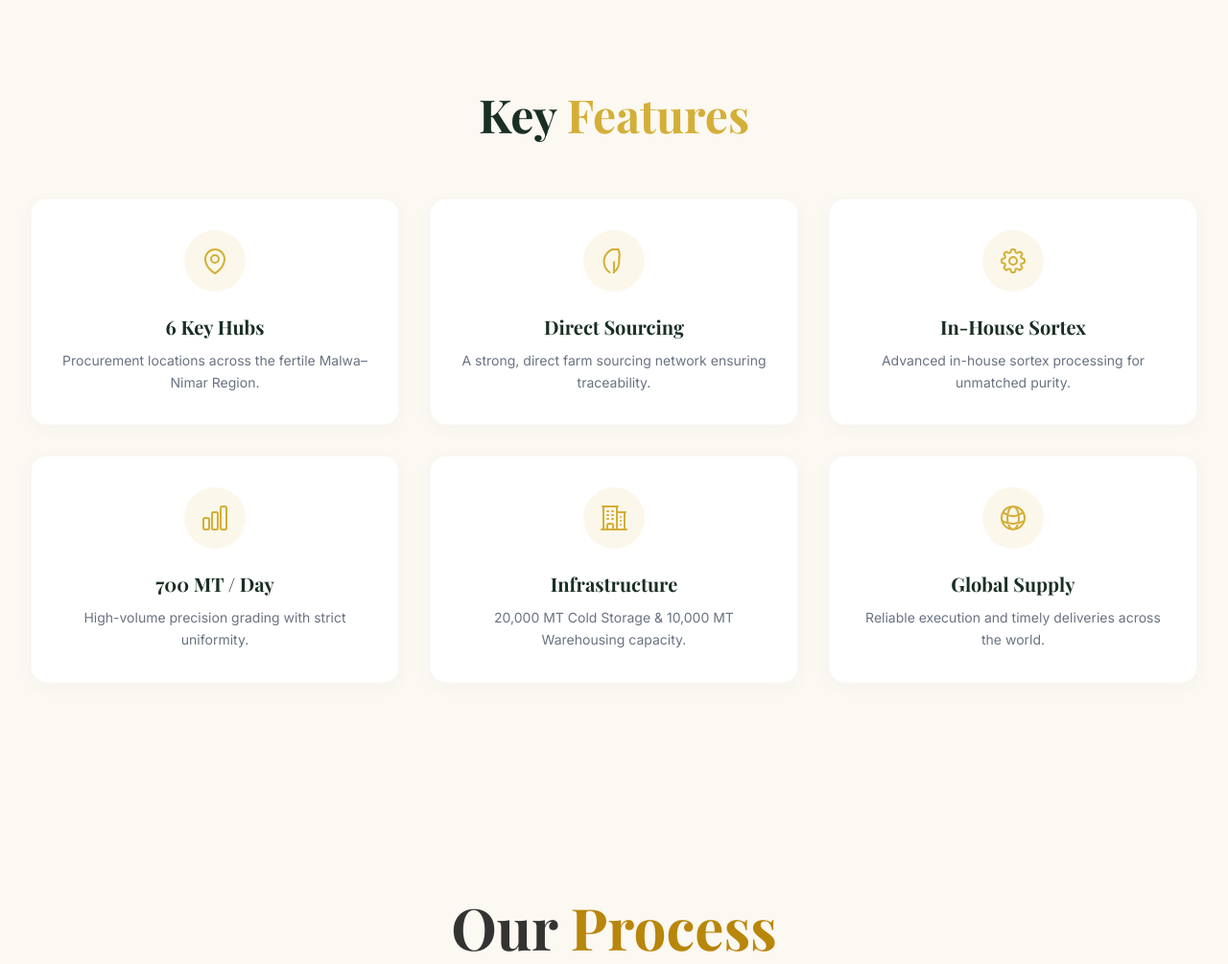
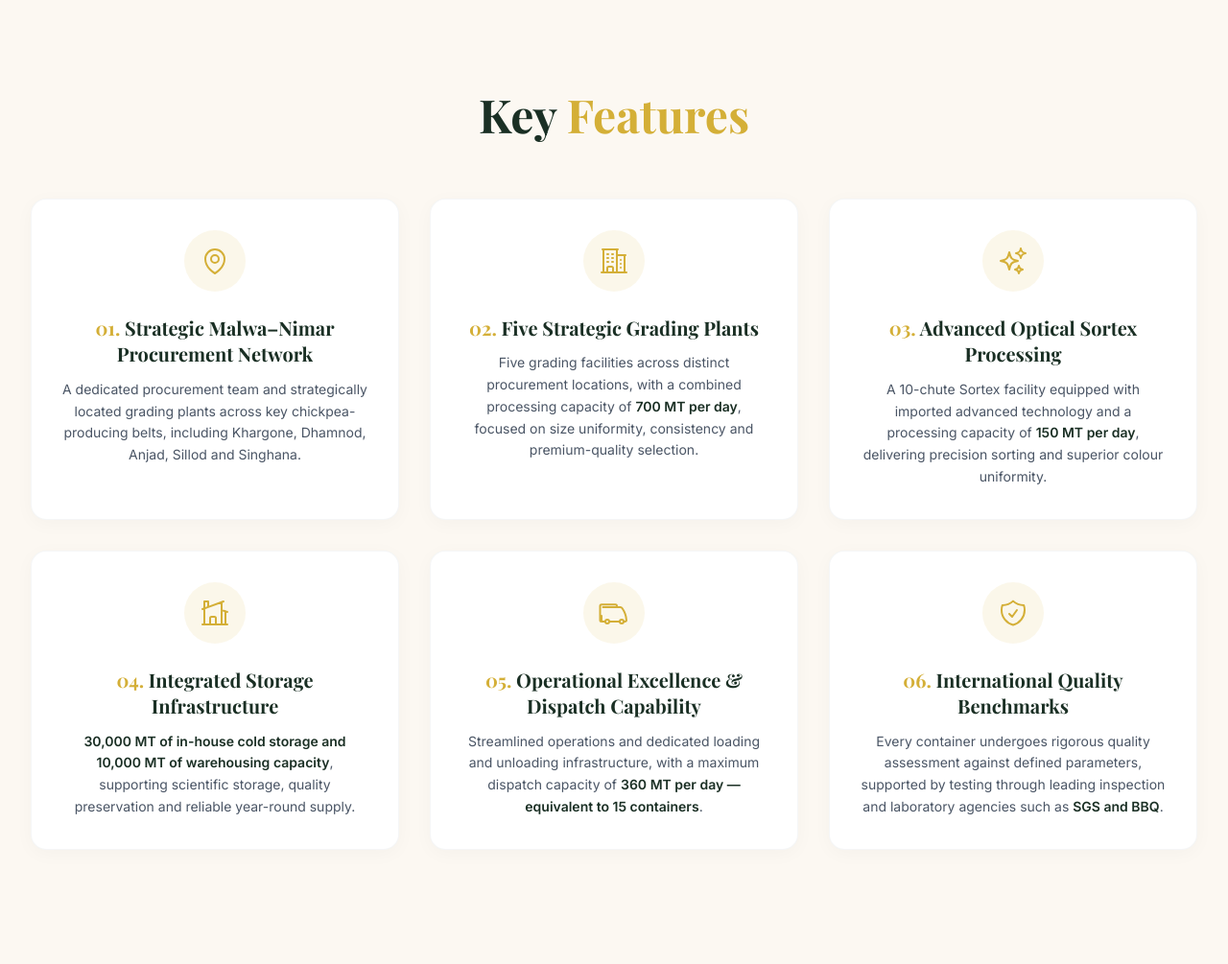
Before and after one commit to dakshs12/jainagroindustries-website, a Laravel app: page / in a window 1280 px wide. Shown: the part 2127-3132 px from the top of the page at 96% size. Run offline with Laravel 12, Linux system fonts and the light colour scheme; style sheets or scripts are compiled from the project's sources; some libraries are stand-ins or nearby versions; some web fonts are replaced.

Commit message:
Update Key Features cards with updated procurement, facility, and quality benchmarks

```diff
--- a/resources/views/about.blade.php
+++ b/resources/views/about.blade.php
@@ -36,7 +36,7 @@
 
                     <div class="w-full lg:w-1/2 relative px-4 md:px-8 lg:px-0 founder-img-anim opacity-0 translate-y-10">
                         <div class="absolute -top-4 -left-0 md:-top-8 md:-left-4 w-3/4 h-[90%] border border-[#D4AF37]/50 bg-[#D4AF37]/10 rounded-2xl z-0"></div>
-                        <img src="{{ asset('images/founders.jpg') }}" alt="Founders of Jain Agro Industries" class="relative z-10 w-full h-auto object-cover rounded-xl shadow-[0_20px_50px_rgba(0,0,0,0.15)]">
+                        <img src="{{ asset('images/founders.png') }}" alt="Founders of Jain Agro Industries" class="relative z-10 w-full h-auto object-cover rounded-xl shadow-[0_20px_50px_rgba(0,0,0,0.15)]">
                     </div>
 
                     <div class="w-full lg:w-1/2 flex flex-col justify-center founder-text-anim opacity-0 translate-y-10">
--- a/resources/views/welcome.blade.php
+++ b/resources/views/welcome.blade.php
@@ -168,54 +168,54 @@
                 </h2>
             </div>
 
-            <div class="grid grid-cols-2 lg:grid-cols-3 gap-3 md:gap-8">
+            <div class="grid grid-cols-1 sm:grid-cols-2 lg:grid-cols-3 gap-5 md:gap-8">
 
-                <div class="bg-white p-4 md:p-8 rounded-2xl shadow-[0_4px_20px_rgba(0,0,0,0.03)] border border-gray-50 flex flex-col items-center text-center group hover:shadow-[0_10px_30px_rgba(212,175,55,0.1)] transition-all duration-300">
-                    <div class="w-10 h-10 md:w-16 md:h-16 rounded-full bg-[#D4AF37]/10 flex items-center justify-center mb-3 md:mb-6 text-[#D4AF37] group-hover:scale-110 transition-transform">
-                        <svg class="w-5 h-5 md:w-8 md:h-8" fill="none" viewBox="0 0 24 24" stroke-width="1.5" stroke="currentColor"><path stroke-linecap="round" stroke-linejoin="round" d="M15 10.5a3 3 0 11-6 0 3 3 0 016 0z" /><path stroke-linecap="round" stroke-linejoin="round" d="M19.5 10.5c0 7.142-7.5 11.25-7.5 11.25S4.5 17.642 4.5 10.5a7.5 7.5 0 1115 0z" /></svg>
+                <div class="bg-white p-6 md:p-8 rounded-2xl shadow-[0_4px_20px_rgba(0,0,0,0.03)] border border-gray-100/80 flex flex-col items-center text-center group hover:shadow-[0_12px_35px_rgba(212,175,55,0.12)] hover:-translate-y-1 transition-all duration-300">
+                    <div class="w-12 h-12 md:w-16 md:h-16 rounded-full bg-[#D4AF37]/10 flex items-center justify-center mb-4 md:mb-6 text-[#D4AF37] group-hover:scale-110 group-hover:bg-[#D4AF37] group-hover:text-white transition-all duration-300">
+                        <svg class="w-6 h-6 md:w-8 md:h-8" fill="none" viewBox="0 0 24 24" stroke-width="1.5" stroke="currentColor"><path stroke-linecap="round" stroke-linejoin="round" d="M15 10.5a3 3 0 11-6 0 3 3 0 016 0z" /><path stroke-linecap="round" stroke-linejoin="round" d="M19.5 10.5c0 7.142-7.5 11.25-7.5 11.25S4.5 17.642 4.5 10.5a7.5 7.5 0 1115 0z" /></svg>
                     </div>
-                    <h3 class="text-sm md:text-xl font-serif font-bold text-[#1A2F24] mb-1 md:mb-3 leading-tight">6 Key Hubs</h3>
-                    <p class="text-[10px] md:text-sm text-gray-500 font-sans leading-snug md:leading-relaxed">Procurement locations across the fertile Malwa–Nimar Region.</p>
+                    <h3 class="text-base sm:text-lg md:text-xl font-serif font-bold text-[#1A2F24] mb-2 md:mb-3 leading-snug"><span class="text-[#D4AF37]">01.</span> Strategic Malwa–Nimar Procurement Network</h3>
+                    <p class="text-xs sm:text-sm text-gray-600 font-sans leading-relaxed">A dedicated procurement team and strategically located grading plants across key chickpea-producing belts, including Khargone, Dhamnod, Anjad, Sillod and Singhana.</p>
                 </div>
 
-                <div class="bg-white p-4 md:p-8 rounded-2xl shadow-[0_4px_20px_rgba(0,0,0,0.03)] border border-gray-50 flex flex-col items-center text-center group hover:shadow-[0_10px_30px_rgba(212,175,55,0.1)] transition-all duration-300">
-                    <div class="w-10 h-10 md:w-16 md:h-16 rounded-full bg-[#D4AF37]/10 flex items-center justify-center mb-3 md:mb-6 text-[#D4AF37] group-hover:scale-110 transition-transform">
-                        <svg class="w-5 h-5 md:w-8 md:h-8" fill="none" viewBox="0 0 24 24" stroke-width="1.5" stroke="currentColor"><path stroke-linecap="round" stroke-linejoin="round" d="M11.636 21.05a10.998 10.998 0 004.29-10.428A10.99 10.99 0 0015.346 3h-4.692A10.99 10.99 0 004.29 10.622a10.998 10.998 0 004.29 10.428" /><path stroke-linecap="round" stroke-linejoin="round" d="M12 21v-8" /></svg>
+                <div class="bg-white p-6 md:p-8 rounded-2xl shadow-[0_4px_20px_rgba(0,0,0,0.03)] border border-gray-100/80 flex flex-col items-center text-center group hover:shadow-[0_12px_35px_rgba(212,175,55,0.12)] hover:-translate-y-1 transition-all duration-300">
+                    <div class="w-12 h-12 md:w-16 md:h-16 rounded-full bg-[#D4AF37]/10 flex items-center justify-center mb-4 md:mb-6 text-[#D4AF37] group-hover:scale-110 group-hover:bg-[#D4AF37] group-hover:text-white transition-all duration-300">
+                        <svg class="w-6 h-6 md:w-8 md:h-8" fill="none" viewBox="0 0 24 24" stroke-width="1.5" stroke="currentColor"><path stroke-linecap="round" stroke-linejoin="round" d="M2.25 21h19.5m-18-18v18m10.5-18v18m6-13.5V21M6.75 6.75h.75m-.75 3h.75m-.75 3h.75m3-6h.75m-.75 3h.75m-.75 3h.75M6.75 21v-3.375c0-.621.504-1.125 1.125-1.125h2.25c.621 0 1.125.504 1.125 1.125V21M3 3h12m-.75 4.5H21m-3.75 3.75h.008v.008h-.008v-.008zm0 3h.008v.008h-.008v-.008zm0 3h.008v.008h-.008v-.008z" /></svg>
                     </div>
-                    <h3 class="text-sm md:text-xl font-serif font-bold text-[#1A2F24] mb-1 md:mb-3 leading-tight">Direct Sourcing</h3>
-                    <p class="text-[10px] md:text-sm text-gray-500 font-sans leading-snug md:leading-relaxed">A strong, direct farm sourcing network ensuring traceability.</p>
+                    <h3 class="text-base sm:text-lg md:text-xl font-serif font-bold text-[#1A2F24] mb-2 md:mb-3 leading-snug"><span class="text-[#D4AF37]">02.</span> Five Strategic Grading Plants</h3>
+                    <p class="text-xs sm:text-sm text-gray-600 font-sans leading-relaxed">Five grading facilities across distinct procurement locations, with a combined processing capacity of <strong class="text-[#1A2F24] font-semibold">700 MT per day</strong>, focused on size uniformity, consistency and premium-quality selection.</p>
                 </div>
 
-                <div class="bg-white p-4 md:p-8 rounded-2xl shadow-[0_4px_20px_rgba(0,0,0,0.03)] border border-gray-50 flex flex-col items-center text-center group hover:shadow-[0_10px_30px_rgba(212,175,55,0.1)] transition-all duration-300">
-                    <div class="w-10 h-10 md:w-16 md:h-16 rounded-full bg-[#D4AF37]/10 flex items-center justify-center mb-3 md:mb-6 text-[#D4AF37] group-hover:scale-110 transition-transform">
-                        <svg class="w-5 h-5 md:w-8 md:h-8" fill="none" viewBox="0 0 24 24" stroke-width="1.5" stroke="currentColor"><path stroke-linecap="round" stroke-linejoin="round" d="M10.343 3.94c.09-.542.56-.94 1.11-.94h1.093c.55 0 1.02.398 1.11.94l.149.894c.07.424.384.764.78.93.398.164.855.142 1.205-.108l.737-.527a1.125 1.125 0 011.45.12l.773.774c.39.389.44 1.002.12 1.45l-.527.737c-.25.35-.272.806-.107 1.204.165.397.505.71.93.78l.893.15c.543.09.94.56.94 1.109v1.094c0 .55-.397 1.02-.94 1.11l-.893.149c-.425.07-.765.383-.93.78-.165.398-.143.854.107 1.204l.527.738c.32.447.269 1.06-.12 1.45l-.774.773a1.125 1.125 0 01-1.449.12l-.738-.527c-.35-.25-.806-.272-1.203-.107-.397.165-.71-.505-.781.929l-.149.894c-.09.542-.56.94-1.11.94h-1.094c-.55 0-1.019-.398-1.11-.94l-.148-.894c-.071-.424-.384-.764-.781-.93-.398-.164-.854-.142-1.204.108l-.738.527c-.447.32-1.06.269-1.45-.12l-.773-.774a1.125 1.125 0 01-.12-1.45l.527-.737c.25-.35.273-.806.108-1.204-.165-.397-.505-.71-.93-.78l-.894-.15c-.542-.09-.94-.56-.94-1.109v-1.094c0-.55.398-1.02.94-1.11l.894-.149c.424-.07.765-.383.93-.78.165-.398.143-.854-.107-1.204l-.527-.738a1.125 1.125 0 01.12-1.45l.773-.773a1.125 1.125 0 011.45-.12l.737.527c.35.25.807.272 1.204.107.397-.165.71-.505.78-.929l.15-.894z" /><path stroke-linecap="round" stroke-linejoin="round" d="M15 12a3 3 0 11-6 0 3 3 0 016 0z" /></svg>
+                <div class="bg-white p-6 md:p-8 rounded-2xl shadow-[0_4px_20px_rgba(0,0,0,0.03)] border border-gray-100/80 flex flex-col items-center text-center group hover:shadow-[0_12px_35px_rgba(212,175,55,0.12)] hover:-translate-y-1 transition-all duration-300">
+                    <div class="w-12 h-12 md:w-16 md:h-16 rounded-full bg-[#D4AF37]/10 flex items-center justify-center mb-4 md:mb-6 text-[#D4AF37] group-hover:scale-110 group-hover:bg-[#D4AF37] group-hover:text-white transition-all duration-300">
+                        <svg class="w-6 h-6 md:w-8 md:h-8" fill="none" viewBox="0 0 24 24" stroke-width="1.5" stroke="currentColor"><path stroke-linecap="round" stroke-linejoin="round" d="M9.813 15.904L9 18.75l-.813-2.846a4.5 4.5 0 00-3.09-3.09L2.25 12l2.846-.813a4.5 4.5 0 003.09-3.09L9 5.25l.813 2.846a4.5 4.5 0 003.09 3.09L15.75 12l-2.846.813a4.5 4.5 0 00-3.09 3.09zM18.259 8.715L18 9.75l-.259-1.035a3.375 3.375 0 00-2.455-2.456L14.25 6l1.036-.259a3.375 3.375 0 002.455-2.456L18 2.25l.259 1.035a3.375 3.375 0 002.456 2.456L21.75 6l-1.035.259a3.375 3.375 0 00-2.456 2.456zM16.894 20.567L16.5 21.75l-.394-1.183a2.25 2.25 0 00-1.423-1.423L13.5 18.75l1.183-.394a2.25 2.25 0 001.423-1.423l.394-1.183.394 1.183a2.25 2.25 0 001.423 1.423l1.183.394-1.183.394a2.25 2.25 0 00-1.423 1.423z" /></svg>
                     </div>
-                    <h3 class="text-sm md:text-xl font-serif font-bold text-[#1A2F24] mb-1 md:mb-3 leading-tight">In-House Sortex</h3>
-                    <p class="text-[10px] md:text-sm text-gray-500 font-sans leading-snug md:leading-relaxed">Advanced in-house sortex processing for unmatched purity.</p>
+                    <h3 class="text-base sm:text-lg md:text-xl font-serif font-bold text-[#1A2F24] mb-2 md:mb-3 leading-snug"><span class="text-[#D4AF37]">03.</span> Advanced Optical Sortex Processing</h3>
+                    <p class="text-xs sm:text-sm text-gray-600 font-sans leading-relaxed">A 10-chute Sortex facility equipped with imported advanced technology and a processing capacity of <strong class="text-[#1A2F24] font-semibold">150 MT per day</strong>, delivering precision sorting and superior colour uniformity.</p>
                 </div>
 
-                <div class="bg-white p-4 md:p-8 rounded-2xl shadow-[0_4px_20px_rgba(0,0,0,0.03)] border border-gray-50 flex flex-col items-center text-center group hover:shadow-[0_10px_30px_rgba(212,175,55,0.1)] transition-all duration-300">
-                    <div class="w-10 h-10 md:w-16 md:h-16 rounded-full bg-[#D4AF37]/10 flex items-center justify-center mb-3 md:mb-6 text-[#D4AF37] group-hover:scale-110 transition-transform">
-                        <svg class="w-5 h-5 md:w-8 md:h-8" fill="none" viewBox="0 0 24 24" stroke-width="1.5" stroke="currentColor"><path stroke-linecap="round" stroke-linejoin="round" d="M3 13.125C3 12.504 3.504 12 4.125 12h2.25c.621 0 1.125.504 1.125 1.125v6.75C7.5 20.496 6.996 21 6.375 21h-2.25A1.125 1.125 0 013 19.875v-6.75zM9.75 8.625c0-.621.504-1.125 1.125-1.125h2.25c.621 0 1.125.504 1.125 1.125v11.25c0 .621-.504 1.125-1.125 1.125h-2.25a1.125 1.125 0 01-1.125-1.125V8.625zM16.5 4.125c0-.621.504-1.125 1.125-1.125h2.25C20.496 3 21 3.504 21 4.125v15.75c0 .621-.504 1.125-1.125 1.125h-2.25a1.125 1.125 0 01-1.125-1.125V4.125z" /></svg>
+                <div class="bg-white p-6 md:p-8 rounded-2xl shadow-[0_4px_20px_rgba(0,0,0,0.03)] border border-gray-100/80 flex flex-col items-center text-center group hover:shadow-[0_12px_35px_rgba(212,175,55,0.12)] hover:-translate-y-1 transition-all duration-300">
+                    <div class="w-12 h-12 md:w-16 md:h-16 rounded-full bg-[#D4AF37]/10 flex items-center justify-center mb-4 md:mb-6 text-[#D4AF37] group-hover:scale-110 group-hover:bg-[#D4AF37] group-hover:text-white transition-all duration-300">
+                        <svg class="w-6 h-6 md:w-8 md:h-8" fill="none" viewBox="0 0 24 24" stroke-width="1.5" stroke="currentColor"><path stroke-linecap="round" stroke-linejoin="round" d="M8.25 21v-4.875c0-.621.504-1.125 1.125-1.125h2.25c.621 0 1.125.504 1.125 1.125V21m0 0h4.5V3.545M12.75 21h7.5V10.75M2.25 21h1.5m18 0h-18M2.25 9l4.5-1.636M18.75 3l-1.5.545m0 6.205l3 1m1.5.5l-1.5-.5M6.75 7.364V3h-3v18m3-13.636l10.5-3.819" /></svg>
                     </div>
-                    <h3 class="text-sm md:text-xl font-serif font-bold text-[#1A2F24] mb-1 md:mb-3 leading-tight">700 MT / Day</h3>
-                    <p class="text-[10px] md:text-sm text-gray-500 font-sans leading-snug md:leading-relaxed">High-volume precision grading with strict uniformity.</p>
+                    <h3 class="text-base sm:text-lg md:text-xl font-serif font-bold text-[#1A2F24] mb-2 md:mb-3 leading-snug"><span class="text-[#D4AF37]">04.</span> Integrated Storage Infrastructure</h3>
+                    <p class="text-xs sm:text-sm text-gray-600 font-sans leading-relaxed"><strong class="text-[#1A2F24] font-semibold">30,000 MT of in-house cold storage and 10,000 MT of warehousing capacity</strong>, supporting scientific storage, quality preservation and reliable year-round supply.</p>
                 </div>
 
-                <div class="bg-white p-4 md:p-8 rounded-2xl shadow-[0_4px_20px_rgba(0,0,0,0.03)] border border-gray-50 flex flex-col items-center text-center group hover:shadow-[0_10px_30px_rgba(212,175,55,0.1)] transition-all duration-300">
-                    <div class="w-10 h-10 md:w-16 md:h-16 rounded-full bg-[#D4AF37]/10 flex items-center justify-center mb-3 md:mb-6 text-[#D4AF37] group-hover:scale-110 transition-transform">
-                        <svg class="w-5 h-5 md:w-8 md:h-8" fill="none" viewBox="0 0 24 24" stroke-width="1.5" stroke="currentColor"><path stroke-linecap="round" stroke-linejoin="round" d="M2.25 21h19.5m-18-18v18m10.5-18v18m6-13.5V21M6.75 6.75h.75m-.75 3h.75m-.75 3h.75m3-6h.75m-.75 3h.75m-.75 3h.75M6.75 21v-3.375c0-.621.504-1.125 1.125-1.125h2.25c.621 0 1.125.504 1.125 1.125V21M3 3h12m-.75 4.5H21m-3.75 3.75h.008v.008h-.008v-.008zm0 3h.008v.008h-.008v-.008zm0 3h.008v.008h-.008v-.008z" /></svg>
+                <div class="bg-white p-6 md:p-8 rounded-2xl shadow-[0_4px_20px_rgba(0,0,0,0.03)] border border-gray-100/80 flex flex-col items-center text-center group hover:shadow-[0_12px_35px_rgba(212,175,55,0.12)] hover:-translate-y-1 transition-all duration-300">
+                    <div class="w-12 h-12 md:w-16 md:h-16 rounded-full bg-[#D4AF37]/10 flex items-center justify-center mb-4 md:mb-6 text-[#D4AF37] group-hover:scale-110 group-hover:bg-[#D4AF37] group-hover:text-white transition-all duration-300">
+                        <svg class="w-6 h-6 md:w-8 md:h-8" fill="none" viewBox="0 0 24 24" stroke-width="1.5" stroke="currentColor"><path stroke-linecap="round" stroke-linejoin="round" d="M8.25 18.75a1.5 1.5 0 01-3 0m3 0a1.5 1.5 0 00-3 0m3 0h6m-9 0H3.375a1.125 1.125 0 01-1.125-1.125V14.25m17.25 4.5a1.5 1.5 0 01-3 0m3 0a1.5 1.5 0 00-3 0m3 0h1.125c.621 0 1.129-.504 1.09-1.124a17.902 17.902 0 00-3.213-9.193 2.056 2.056 0 00-1.58-.86H14.25M16.5 18.75h-2.25m0-11.177v-.948c0-.621-.504-1.125-1.125-1.125H2.25C1.629 5.5 1.125 6.004 1.125 6.625v11c0 .621.504 1.125 1.125 1.125h1.5m10.5-11.25H3.375" /></svg>
                     </div>
-                    <h3 class="text-sm md:text-xl font-serif font-bold text-[#1A2F24] mb-1 md:mb-3 leading-tight">Infrastructure</h3>
-                    <p class="text-[10px] md:text-sm text-gray-500 font-sans leading-snug md:leading-relaxed">20,000 MT Cold Storage & 10,000 MT Warehousing capacity.</p>
+                    <h3 class="text-base sm:text-lg md:text-xl font-serif font-bold text-[#1A2F24] mb-2 md:mb-3 leading-snug"><span class="text-[#D4AF37]">05.</span> Operational Excellence & Dispatch Capability</h3>
+                    <p class="text-xs sm:text-sm text-gray-600 font-sans leading-relaxed">Streamlined operations and dedicated loading and unloading infrastructure, with a maximum dispatch capacity of <strong class="text-[#1A2F24] font-semibold">360 MT per day — equivalent to 15 containers</strong>.</p>
                 </div>
 
-                <div class="bg-white p-4 md:p-8 rounded-2xl shadow-[0_4px_20px_rgba(0,0,0,0.03)] border border-gray-50 flex flex-col items-center text-center group hover:shadow-[0_10px_30px_rgba(212,175,55,0.1)] transition-all duration-300">
-                    <div class="w-10 h-10 md:w-16 md:h-16 rounded-full bg-[#D4AF37]/10 flex items-center justify-center mb-3 md:mb-6 text-[#D4AF37] group-hover:scale-110 transition-transform">
-                        <svg class="w-5 h-5 md:w-8 md:h-8" fill="none" viewBox="0 0 24 24" stroke-width="1.5" stroke="currentColor"><path stroke-linecap="round" stroke-linejoin="round" d="M12 21a9.004 9.004 0 008.716-6.747M12 21a9.004 9.004 0 01-8.716-6.747M12 21c2.485 0 4.5-4.03 4.5-9S14.485 3 12 3m0 18c-2.485 0-4.5-4.03-4.5-9S9.515 3 12 3m0 0a8.997 8.997 0 017.843 4.582M12 3a8.997 8.997 0 00-7.843 4.582m15.686 0A11.953 11.953 0 0112 10.5c-2.998 0-5.74-1.1-7.843-2.918m15.686 0A8.959 8.959 0 0121 12c0 .778-.099 1.533-.284 2.253m0 0A17.919 17.919 0 0112 16.5c-3.162 0-6.133-.815-8.716-2.247m0 0A9.015 9.015 0 013 12c0-1.605.42-3.113 1.157-4.418" /></svg>
+                <div class="bg-white p-6 md:p-8 rounded-2xl shadow-[0_4px_20px_rgba(0,0,0,0.03)] border border-gray-100/80 flex flex-col items-center text-center group hover:shadow-[0_12px_35px_rgba(212,175,55,0.12)] hover:-translate-y-1 transition-all duration-300">
+                    <div class="w-12 h-12 md:w-16 md:h-16 rounded-full bg-[#D4AF37]/10 flex items-center justify-center mb-4 md:mb-6 text-[#D4AF37] group-hover:scale-110 group-hover:bg-[#D4AF37] group-hover:text-white transition-all duration-300">
+                        <svg class="w-6 h-6 md:w-8 md:h-8" fill="none" viewBox="0 0 24 24" stroke-width="1.5" stroke="currentColor"><path stroke-linecap="round" stroke-linejoin="round" d="M9 12.75L11.25 15 15 9.75m-3-7.036A11.959 11.959 0 013.598 6 11.99 11.99 0 003 9.749c0 5.592 3.824 10.29 9 11.623 5.176-1.332 9-6.03 9-11.622 0-1.31-.21-2.571-.598-3.751h-.152c-3.196 0-6.1-1.248-8.25-3.285z" /></svg>
                     </div>
-                    <h3 class="text-sm md:text-xl font-serif font-bold text-[#1A2F24] mb-1 md:mb-3 leading-tight">Global Supply</h3>
-                    <p class="text-[10px] md:text-sm text-gray-500 font-sans leading-snug md:leading-relaxed">Reliable execution and timely deliveries across the world.</p>
+                    <h3 class="text-base sm:text-lg md:text-xl font-serif font-bold text-[#1A2F24] mb-2 md:mb-3 leading-snug"><span class="text-[#D4AF37]">06.</span> International Quality Benchmarks</h3>
+                    <p class="text-xs sm:text-sm text-gray-600 font-sans leading-relaxed">Every container undergoes rigorous quality assessment against defined parameters, supported by testing through leading inspection and laboratory agencies such as <strong class="text-[#1A2F24] font-semibold">SGS and BBQ</strong>.</p>
                 </div>
 
             </div>
```
Also changed, not shown: public/images/founders.png.
